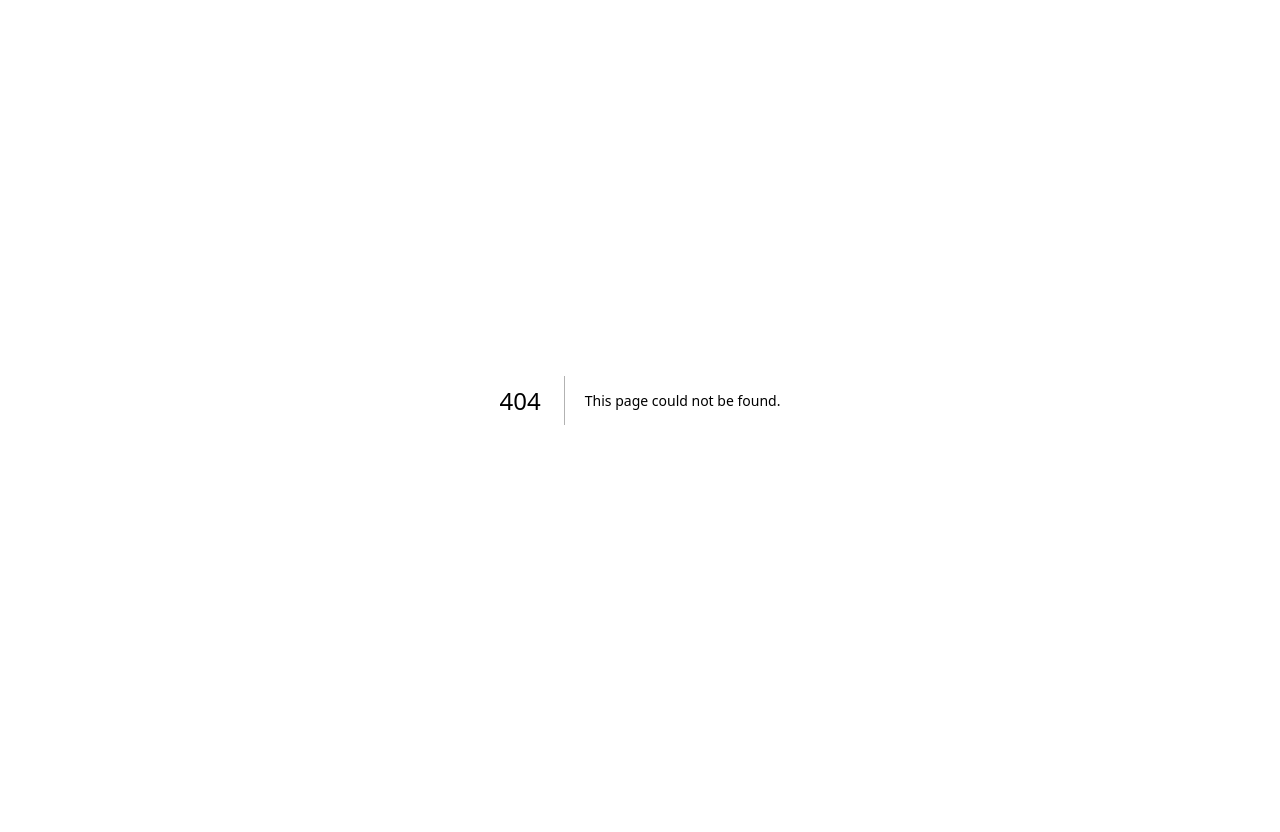
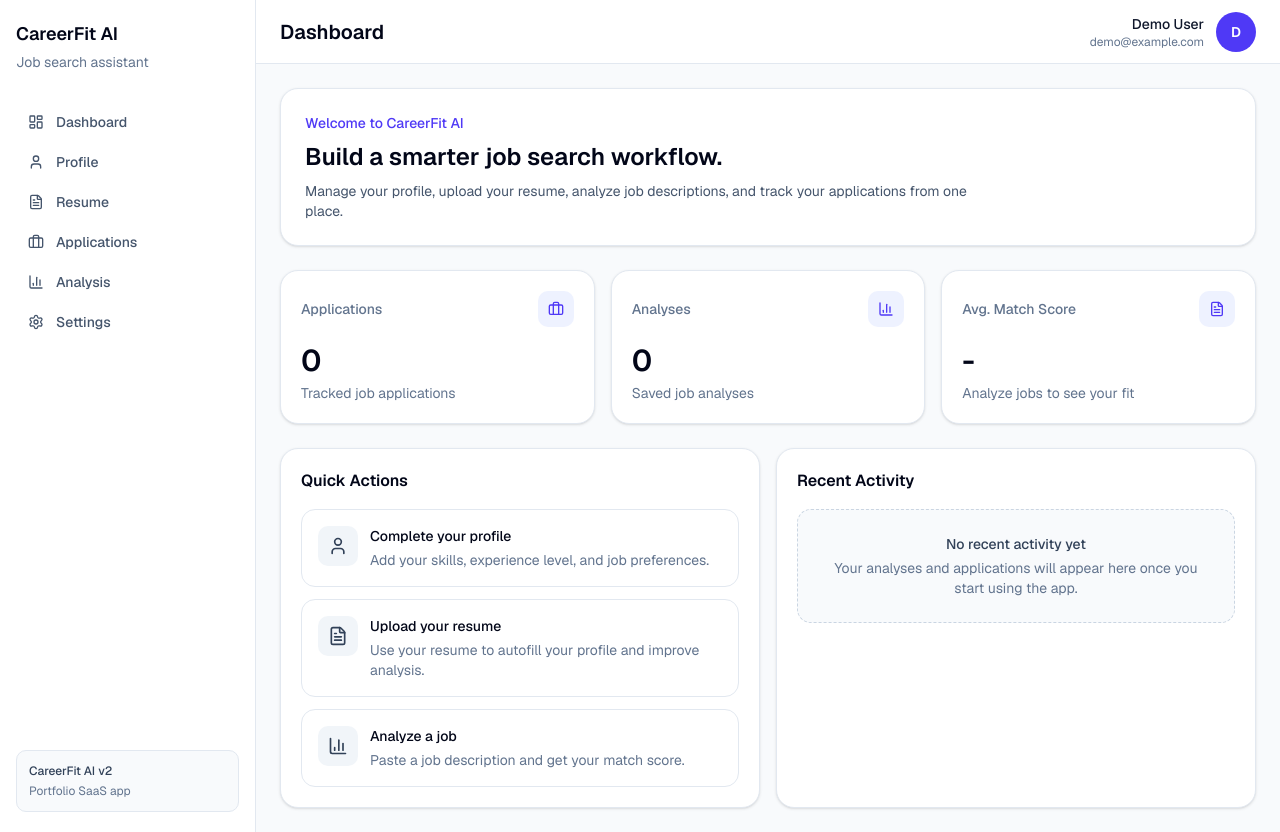
Before and after one commit to umemarop/career-fit-ai-v2, a Next.js app in the folder frontend/: page /dashboard in a window 1280 px wide. Before the commit this address had no page. Before the commit the page ends 800 px from the top, so only its background shows below. Built offline with nearby package versions, Linux system fonts and the light colour scheme.

Commit message:
feat(frontend): add app layout and dashboard shell

```diff
--- /dev/null
+++ b/frontend/src/app/(app)/dashboard/page.tsx
@@ -0,0 +1,148 @@
+import Link from "next/link";
+import { BarChart3, Briefcase, FileText, User } from "lucide-react";
+
+const stats = [
+  {
+    label: "Applications",
+    value: "0",
+    description: "Tracked job applications",
+    icon: Briefcase,
+  },
+  {
+    label: "Analyses",
+    value: "0",
+    description: "Saved job analyses",
+    icon: BarChart3,
+  },
+  {
+    label: "Avg. Match Score",
+    value: "-",
+    description: "Analyze jobs to see your fit",
+    icon: FileText,
+  },
+];
+
+const quickActions = [
+  {
+    title: "Complete your profile",
+    description: "Add your skills, experience level, and job preferences.",
+    href: "/profile",
+    icon: User,
+  },
+  {
+    title: "Upload your resume",
+    description:
+      "Use your resume to autofill your profile and improve analysis.",
+    href: "/resume",
+    icon: FileText,
+  },
+  {
+    title: "Analyze a job",
+    description: "Paste a job description and get your match score.",
+    href: "/analysis",
+    icon: BarChart3,
+  },
+];
+
+export default function DashboardPage() {
+  return (
+    <div className="space-y-6">
+      <section className="rounded-2xl border border-slate-200 bg-white p-6 shadow-sm">
+        <p className="text-sm font-medium text-indigo-600">
+          Welcome to CareerFit AI
+        </p>
+
+        <h2 className="mt-2 text-2xl font-semibold text-slate-950">
+          Build a smarter job search workflow.
+        </h2>
+
+        <p className="mt-2 max-w-2xl text-sm text-slate-600">
+          Manage your profile, upload your resume, analyze job descriptions, and
+          track your applications from one place.
+        </p>
+      </section>
+
+      <section className="grid gap-4 md:grid-cols-3">
+        {stats.map((stat) => {
+          const Icon = stat.icon;
+
+          return (
+            <div
+              key={stat.label}
+              className="rounded-2xl border border-slate-200 bg-white p-5 shadow-sm"
+            >
+              <div className="flex items-center justify-between">
+                <p className="text-sm font-medium text-slate-500">
+                  {stat.label}
+                </p>
+
+                <div className="flex h-9 w-9 items-center justify-center rounded-lg bg-indigo-50 text-indigo-600">
+                  <Icon className="h-4 w-4" />
+                </div>
+              </div>
+
+              <p className="mt-4 text-3xl font-semibold text-slate-950">
+                {stat.value}
+              </p>
+
+              <p className="mt-1 text-sm text-slate-500">{stat.description}</p>
+            </div>
+          );
+        })}
+      </section>
+
+      <section className="grid gap-4 lg:grid-cols-2">
+        <div className="rounded-2xl border border-slate-200 bg-white p-5 shadow-sm">
+          <h3 className="text-base font-semibold text-slate-950">
+            Quick Actions
+          </h3>
+
+          <div className="mt-4 space-y-3">
+            {quickActions.map((action) => {
+              const Icon = action.icon;
+
+              return (
+                <Link
+                  key={action.href}
+                  href={action.href}
+                  className="flex items-start gap-3 rounded-xl border border-slate-200 p-4 transition hover:border-indigo-200 hover:bg-indigo-50/40"
+                >
+                  <div className="flex h-10 w-10 shrink-0 items-center justify-center rounded-lg bg-slate-100 text-slate-700">
+                    <Icon className="h-5 w-5" />
+                  </div>
+
+                  <div>
+                    <p className="text-sm font-medium text-slate-950">
+                      {action.title}
+                    </p>
+
+                    <p className="mt-1 text-sm text-slate-500">
+                      {action.description}
+                    </p>
+                  </div>
+                </Link>
+              );
+            })}
+          </div>
+        </div>
+
+        <div className="rounded-2xl border border-slate-200 bg-white p-5 shadow-sm">
+          <h3 className="text-base font-semibold text-slate-950">
+            Recent Activity
+          </h3>
+
+          <div className="mt-4 rounded-xl border border-dashed border-slate-300 bg-slate-50 p-6 text-center">
+            <p className="text-sm font-medium text-slate-700">
+              No recent activity yet
+            </p>
+
+            <p className="mt-1 text-sm text-slate-500">
+              Your analyses and applications will appear here once you start
+              using the app.
+            </p>
+          </div>
+        </div>
+      </section>
+    </div>
+  );
+}
--- /dev/null
+++ b/frontend/src/app/(app)/layout.tsx
@@ -0,0 +1,22 @@
+import { AppHeader } from "@/components/layout/AppHeader";
+import { AppSidebar } from "@/components/layout/AppSidebar";
+
+type AppLayoutProps = {
+  children: React.ReactNode;
+};
+
+export default function AppLayout({ children }: AppLayoutProps) {
+  return (
+    <div className="min-h-screen bg-slate-50">
+      <div className="flex min-h-screen">
+        <AppSidebar />
+
+        <div className="flex min-w-0 flex-1 flex-col">
+          <AppHeader />
+
+          <main className="flex-1 px-6 py-6">{children}</main>
+        </div>
+      </div>
+    </div>
+  );
+}
--- /dev/null
+++ b/frontend/src/components/layout/AppHeader.tsx
@@ -0,0 +1,21 @@
+export function AppHeader() {
+  return (
+    <header className="flex h-16 items-center justify-between border-b border-slate-200 bg-white px-6">
+      <div>
+        <h1 className="text-xl font-semibold text-slate-950">Dashboard</h1>
+      </div>
+
+      <div className="flex items-center gap-3">
+        <div className="text-right">
+          <p className="text-sm font-medium text-slate-900">Demo User</p>
+
+          <p className="text-xs text-slate-500">demo@example.com</p>
+        </div>
+
+        <div className="flex h-10 w-10 items-center justify-center rounded-full bg-indigo-600 text-sm font-semibold text-white">
+          D
+        </div>
+      </div>
+    </header>
+  );
+}
--- /dev/null
+++ b/frontend/src/components/layout/AppSidebar.tsx
@@ -0,0 +1,77 @@
+import Link from "next/link";
+import {
+  BarChart3,
+  Briefcase,
+  FileText,
+  LayoutDashboard,
+  Settings,
+  User,
+} from "lucide-react";
+
+const navigationItems = [
+  {
+    label: "Dashboard",
+    href: "/dashboard",
+    icon: LayoutDashboard,
+  },
+  {
+    label: "Profile",
+    href: "/profile",
+    icon: User,
+  },
+  {
+    label: "Resume",
+    href: "/resume",
+    icon: FileText,
+  },
+  {
+    label: "Applications",
+    href: "/applications",
+    icon: Briefcase,
+  },
+  {
+    label: "Analysis",
+    href: "/analysis",
+    icon: BarChart3,
+  },
+  {
+    label: "Settings",
+    href: "/settings",
+    icon: Settings,
+  },
+];
+
+export function AppSidebar() {
+  return (
+    <aside className="hidden min-h-screen w-64 border-r border-slate-200 bg-white px-4 py-5 lg:flex lg:flex-col">
+      <div className="mb-8">
+        <Link href="/dashboard" className="block">
+          <p className="text-lg font-semibold text-slate-950">CareerFit AI</p>
+          <p className="mt-1 text-sm text-slate-500">Job search assistant</p>
+        </Link>
+      </div>
+
+      <nav className="flex flex-1 flex-col gap-1">
+        {navigationItems.map((item) => {
+          const Icon = item.icon;
+
+          return (
+            <Link
+              key={item.href}
+              href={item.href}
+              className="flex items-center gap-3 rounded-lg px-3 py-2 text-sm font-medium text-slate-600 transition hover:bg-slate-100 hover:text-slate-950"
+            >
+              <Icon className="h-4 w-4" />
+              <span>{item.label}</span>
+            </Link>
+          );
+        })}
+      </nav>
+
+      <div className="rounded-lg border border-slate-200 bg-slate-50 px-3 py-3 text-xs text-slate-500">
+        <p className="font-medium text-slate-700">CareerFit AI v2</p>
+        <p className="mt-1">Portfolio SaaS app</p>
+      </div>
+    </aside>
+  );
+}
```
